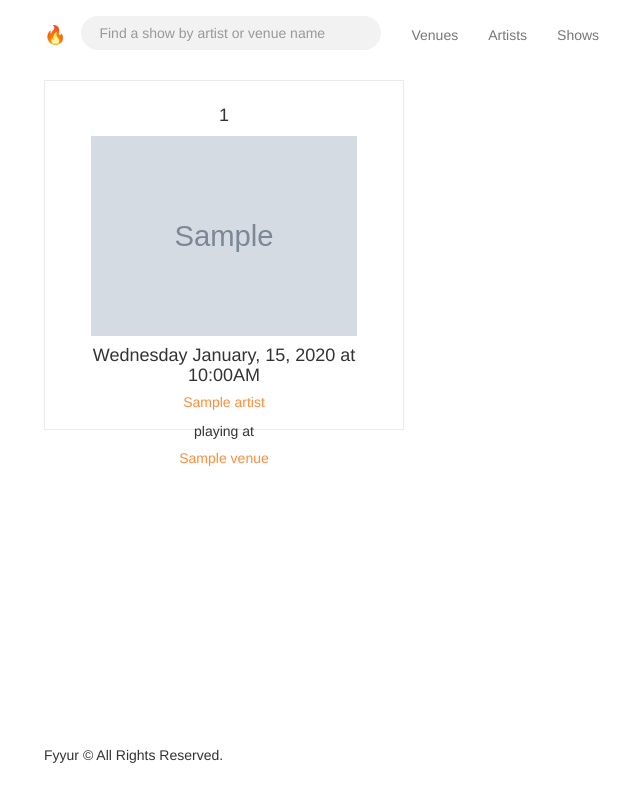
After one commit to brucew2099/fyyur, a Flask app: page /shows/1 in a window 1280 px wide. The commit adds this page. Shown: the whole page, without its empty margins (26-666 px from the left). Run offline with Flask 2, Linux system fonts and the light colour scheme; tables that the repository leaves empty hold one stand-in row (values such as "Sample post"); grey boxes marked "Sample" are stand-in pictures; parts of the project's set-up code (start-up, migrations or seed data) failed here and were passed over; some libraries are stand-ins or nearby versions.

Commit message:
Corrected some code

```diff
--- a/app.py
+++ b/app.py
@@ -46,8 +46,8 @@ class Venue(db.Model):
     image_link = db.Column(db.String(500))
     facebook_link = db.Column(db.String(120))
     website = db.Column(db.String(120))
-    seeking_talent = db.Column(db.Boolean, default=False)
-    seeking_description = db.Column(db.String(500))
+    seeking_talent = db.Column(db.Boolean, nullable=False, default=False)
+    seeking_description = db.Column(db.String)
 
     shows = db.relationship('Show', backref='venues', lazy=True)
 
@@ -72,15 +72,16 @@ class Artist(db.Model):
     image_link = db.Column(db.String(500))
     facebook_link = db.Column(db.String(120))
     website = db.Column(db.String(120))
-    seeking_venue = db.Column(db.Boolean, default=False)
-    seeking_description = db.Column(db.String(500))
+    seeking_venue = db.Column(db.Boolean, nullable=False, default=False)
+    seeking_description = db.Column(db.String)
 
     shows = db.relationship('Show', backref='artists', lazy=True)
 
     def __repr__(self):
         return f'''
             <Venue {self.id} {self.name} {self.city} {self.state}
-            {self.phone} {self.image_link} {self.facebook_link} {self.website}>
+            {self.phone} {self.image_link} {self.facebook_link} {self.website}
+            {self.seeking_venue} {self.seeking_description}>
             '''
 
     # TODO: implement any missing fields, as a database migration using Flask-Migrate
@@ -493,32 +494,53 @@ def edit_artist_submission(artist_id):
   # TODO: take values from the form submitted, and update existing
   # artist record with ID <artist_id> using the new attributes
 
-    artist = Artist(
-      name = request.form.get('name', ''),
-      city = request.form.get('city', ''),
-      state = request.form.get('state', ''),
-      phone = request.form.get('phone', ''),
-      genres = ','.join(request.form.getlist('genres')),
-      image_link = request.form.get('image_link', ''),
-      facebook_link = request.form.get('facebook_link', ''),
-      website = request.form.get('website', ''),
-      seeking_venue = request.form.get('seeking_venue', False),
-      seeking_description = request.form.get('seeking_description', '')
-    )
+  form = ArtistForm()
 
-    try:
-      db.session.add(artist)
-      db.session.commit()
-      # on successful db insert, flash success
-      flash('Artist ' + request.form.get('name', '') + ' was successfully added!')
-    except:
-      print(sys.exc_info)
-      db.session.rollback()
-      flash('An error occurred. Venue ' + request.form.get('name', '') + ' could not be added!')
-    finally:
-      db.session.close()
+  artist = Artist.query.filter(Artist.id == artist_id).first()
+  artist.name = form.name.data
+  artist.city = form.city.data
+  artist.state = form.state.data
+  artist.phone = form.phone.data
+  artist.genres = ','.join(request.form.getlist('genres'))
+  artist.image_link = form.image_link.data
+  artist.facebook_link = form.facebook_link.data
+  artist.website = form.website.data
+  artist.seeking_venue = form.seeking_venue.data
+  artist.seeking_description = form.seeking_description.data
 
-    return redirect(url_for('show_artist', artist_id=artist_id))
+  try:
+    db.session.commit()
+    # on successful db insert, flash success
+    flash('Artist ' + request.form.get('name', '') + ' was successfully added!')
+  except:
+    print(sys.exc_info)
+    db.session.rollback()
+    flash('An error occurred. Artist ' + request.form.get('name', '') + ' could not be added!')
+  finally:
+    db.session.close()
+
+  return redirect(url_for('show_artist', artist_id=artist_id))
+
+@app.route('/artists/<artist_id>', methods=['DELETE'])
+def delete_artist(artist_id):
+  # TODO: Complete this endpoint for taking a artist_id, and using
+  # SQLAlchemy ORM to delete a record. Handle cases where the session commit could fail.
+
+  # BONUS CHALLENGE: Implement a button to delete a Artist on a Artist Page, have it so that
+  # clicking that button delete it from the db then redirect the user to the homepage
+
+  try:
+    Artist.query.filter(id=artist_id).delete()
+    db.session.commit()
+    flash('Artist ' + artist_id + ' was successfully deleted!')
+  except:
+    print(sys.exc_info)
+    db.session.rollback()
+    flash('An error occurred. Artist ' + artist_id + ' fail to be deleted!')
+  finally:
+    db.session.close()
+
+  return render_template('pages/home.html')
 
 @app.route('/venues/<int:venue_id>/edit', methods=['GET'])
 def edit_venue(venue_id):
@@ -554,22 +576,20 @@ def edit_venue_submission(venue_id):
   # TODO: take values from the form submitted, and update existing
   # venue record with ID <venue_id> using the new attributes
 
-  venue = Venue(
-    name = request.form.get('name', ''),
-    address = request.form.get('address', ''),
-    city = request.form.get('city', ''),
-    state = request.form.get('state', ''),
-    phone = request.form.get('phone', ''),
-    genres = ','.join(request.form.getlist('genres')),
-    image_link = request.form.get('image_link', ''),
-    facebook_link = request.form.get('facebook_link', ''),
-    website = request.form.get('website', ''),
-    seeking_talent = request.form.get('seeking_talent', False),
-    seeking_description = request.form.get('seeking_description', '')
-  )
+  venue = Venue.query.filter(Venue.id == venue_id).first()
+  venue.name = request.form.get('name', '')
+  venue.address = request.form.get('address', '')
+  venue.city = request.form.get('city', '')
+  venue.state = request.form.get('state', '')
+  venue.phone = request.form.get('phone', '')
+  venue.genres = ','.join(request.form.getlist('genres'))
+  venue.image_link = request.form.get('image_link', '')
+  venue.facebook_link = request.form.get('facebook_link', '')
+  venue.website = request.form.get('website', '')
+  venue.seeking_talent = request.form.get('seeking_talent', False)
+  venue.seeking_description = request.form.get('seeking_description', '')
 
   try:
-    db.session.add(venue)
     db.session.commit()
     # on successful db insert, flash success
     flash('Venue ' + request.form.get('name', '') + ' was successfully added!')
@@ -600,12 +620,13 @@ def create_artist_submission():
     name = request.form.get('name', ''),
     city = request.form.get('city', ''),
     state = request.form.get('state', ''),
-    address = request.form.get('address', ''),
     phone = request.form.get('phone', ''),
     genres = ','.join(request.form.getlist('genres')),
     image_link = request.form.get('image_link', ''),
     facebook_link = request.form.get('facebook_link', ''),
-    website = request.form.get('website', '')
+    website = request.form.get('website', ''),
+    seeking_venue = request.form.get('seeking_venue', False),
+    seeking_description = request.form.get('seeking_description', '')
   )
 
   # TODO: on unsuccessful db insert, flash an error instead.
@@ -691,6 +712,70 @@ def create_show_submission():
 
   return render_template('pages/home.html')
 
+@app.route('/shows/search', methods=['POST'])
+def search_shows():
+
+  search_term = request.form.get('search_term', '')
+
+  shows = (db.session
+          .query(Venue.id, Venue.name, Artist.id, Artist.name, Artist.image_link, Show.start_time)
+          .join(Venue, Show.venue_id == Venue.id)
+          .join(Artist, Show.artist_id == Artist.id)
+          .filter(Venue.name.ilike('%{}%'.format(search_term)) | Artist.name.ilike('%{}%'.format(search_term)))
+          .all())
+
+  count = len(shows)
+
+  data = []
+
+  for show in shows:
+    temp = {
+      'id': show.id,
+      'venue_id': show[0],
+      'venue_name': show[1],
+      'artist_id': show[2],
+      'artist_name': show[3],
+      'artist_image_link': show[4],
+      'start_time': str(show[5])
+    }
+
+    data.append(temp)
+
+  response = {
+    "count": count,
+    "data": data
+  }
+
+  return render_template('pages/search_shows.html', results=response, search_term=search_term)
+
+@app.route('/shows/<int:show_id>')
+def show_show(show_id):
+  # shows the venue page with the given venue_id
+  # TODO: replace with real venue data from the venues table, using venue_id
+
+  data = {}
+
+  shows = (db.session
+          .query(Venue.id, Venue.name, Artist.id, Artist.name, Artist.image_link, Show.start_time)
+          .join(Venue, Show.venue_id == Venue.id)
+          .join(Artist, Show.artist_id == Artist.id)
+          .filter(Show.id == show_id)
+          .all())
+
+  if len(shows) == 0:
+    flash('No data with Show id = ' + venue_id + ' could be found!')
+    return redirect(url_for('shows'))
+
+  data['id'] = show_id
+  data['venue_id'] = shows[0][0]
+  data['venue_name'] = shows[0][1]
+  data['artist_id'] = shows[0][2]
+  data['artist_name'] = shows[0][3]
+  data['artist_image_link'] = shows[0][4]
+  data['start_time'] = str(shows[0][5])
+
+  return render_template('pages/show_show.html', show=data)
+
 @app.errorhandler(404)
 def not_found_error(error):
   return render_template('errors/404.html'), 404
--- a/forms.py
+++ b/forms.py
@@ -126,7 +126,6 @@ class VenueForm(Form):
         'seeking_description'
     )
 
-
 class ArtistForm(Form):
     name = StringField(
         'name', validators=[DataRequired()]
@@ -135,6 +134,7 @@ class ArtistForm(Form):
         'city', validators=[DataRequired()]
     )
     state = SelectField(
+        # TODO implement validation logic for state
         'state', validators=[DataRequired()],
         choices=[
             ('AL', 'AL'),
@@ -191,7 +191,6 @@ class ArtistForm(Form):
         ]
     )
     phone = StringField(
-        # TODO implement validation logic for state
         'phone'
     )
     image_link = StringField(
--- a/static/css/main.css
+++ b/static/css/main.css
@@ -109,7 +109,7 @@ p.lead {
 ul.items {
   list-style: none;
   padding: 0;
-  margin: 0;
+  margin: 20px 0 0 0;
 }
 
 ul.items > li {
@@ -137,8 +137,9 @@ ul.items > li:hover h5 {
   flex: 1;
 }
 .item h5 {
-  margin-top: 0;
-  margin-bottom: 5px;
+  margin-top: -20px;
+  margin-bottom: 30px;
+  margin-left: 35px;
 }
 img {
   max-width: 100%;
--- a/static/js/script.js
+++ b/static/js/script.js
@@ -2,3 +2,11 @@ window.parseISOString = function parseISOString(s) {
   var b = s.split(/\D+/);
   return new Date(Date.UTC(b[0], --b[1], b[2], b[3], b[4], b[5], b[6]));
 };
+
+function deleteArtist (e, id) {
+  console.log('event', e);
+
+  fetch('/artists/' + id, {
+      method: 'DELETE'
+  });
+};
--- a/templates/forms/edit_artist.html
+++ b/templates/forms/edit_artist.html
@@ -42,7 +42,7 @@
       </div>
       <div class="form-group">
         <label for="seeking_venue">Seeking Venue</label>
-        {{ form.seeking_venue(autofocus = true, select='False', style='margin-left:20px;') }}
+        {{ form.seeking_venue(autofocus = true, style='margin-left:20px;') }}
       </div>
       <div class="form-group">
         <label for="seeking_description">Seeking Description</label>
--- a/templates/forms/edit_venue.html
+++ b/templates/forms/edit_venue.html
@@ -46,7 +46,7 @@
       </div>
       <div class="form-group">
         <label for="seeking_talent">Seeking Talent</label>
-        {{ form.seeking_talent(autofocus = true, select='False', style='margin-left:20px;') }}
+        {{ form.seeking_talent(autofocus = true, style='margin-left:20px;') }}
       </div>
       <div class="form-group">
         <label for="seeking_description">Seeking Description</label>
--- a/templates/forms/new_artist.html
+++ b/templates/forms/new_artist.html
@@ -48,7 +48,7 @@
         <label for="seeking_description">Seeking Description</label>
         {{ form.seeking_description(class_ = 'form-control', placeholder='Seeking Description', autofocus = true) }}
       </div>
-      <input type="submit" value="Create Venue" class="btn btn-primary btn-lg btn-block">
+      <input type="submit" value="Create Artist" class="btn btn-primary btn-lg btn-block">
     </form>
   </div>
 {% endblock %}
--- a/templates/forms/new_venue.html
+++ b/templates/forms/new_venue.html
@@ -46,7 +46,7 @@
       </div>
       <div class="form-group">
         <label for="seeking_talent">Seeking Talent</label>
-        {{ form.seeking_talent(autofocus = true, select='False', style='margin-left:20px;') }}
+        {{ form.seeking_talent(autofocus = true, style='margin-left:20px;') }}
       </div>
       <div class="form-group">
         <label for="seeking_description">Seeking Description</label>
--- a/templates/layouts/main.html
+++ b/templates/layouts/main.html
@@ -75,6 +75,17 @@
                   aria-label="Search">
               </form>
               {% endif %}
+              {% if (request.endpoint == 'shows') or
+                (request.endpoint == 'search_shows') or
+                (request.endpoint == 'show_show') %}
+              <form class="search" method="post" action="/shows/search">
+                <input class="form-control"
+                  type="search"
+                  name="search_term"
+                  placeholder="Find a show by artist or venue name"
+                  aria-label="Search">
+              </form>
+              {% endif %}
             </li>
           </ul>
           <ul class="nav navbar-nav">
--- a/templates/pages/artists.html
+++ b/templates/pages/artists.html
@@ -13,12 +13,14 @@
 				</a>
 			</div>
 			<div class="ext-right">
+				<button>
 					<a href="/artists/{{ artist.id }}/edit">
 						<i class="fas fa-edit"></i>
 					</a>
-			<a href="/artists/{{ artist.id }}">
+				</button>
+				<button onclick="deleteArtist(event, '{{ artist.id }}');">
 					<i class="fas fa-trash"></i>
-			</a>
+				</button>
 			</div>
 		</li>
 	{% endfor %}
--- /dev/null
+++ b/templates/pages/show_show.html
@@ -0,0 +1,16 @@
+{% extends 'layouts/main.html' %}
+{% block title %}Fyyur | Shows{% endblock %}
+{% block content %}
+<div class="row shows">
+    <div class="col-sm-4">
+        <div class="tile tile-show">
+            <h4>{{ show.id }}</h4>
+            <img src="{{ show.artist_image_link }}" alt="Artist Image" />
+            <h4>{{ show.start_time|datetime('full') }}</h4>
+            <h5><a href="/artists/{{ show.artist_id }}">{{ show.artist_name }}</a></h5>
+            <p>playing at</p>
+            <h5><a href="/venues/{{ show.venue_id }}">{{ show.venue_name }}</a></h5>
+        </div>
+    </div>
+</div>
+{% endblock %}
```
Also changed, not shown: templates/pages/search_shows.html (added, +19 -0 lines). Lines whose indentation alone changed are shown as unchanged.
